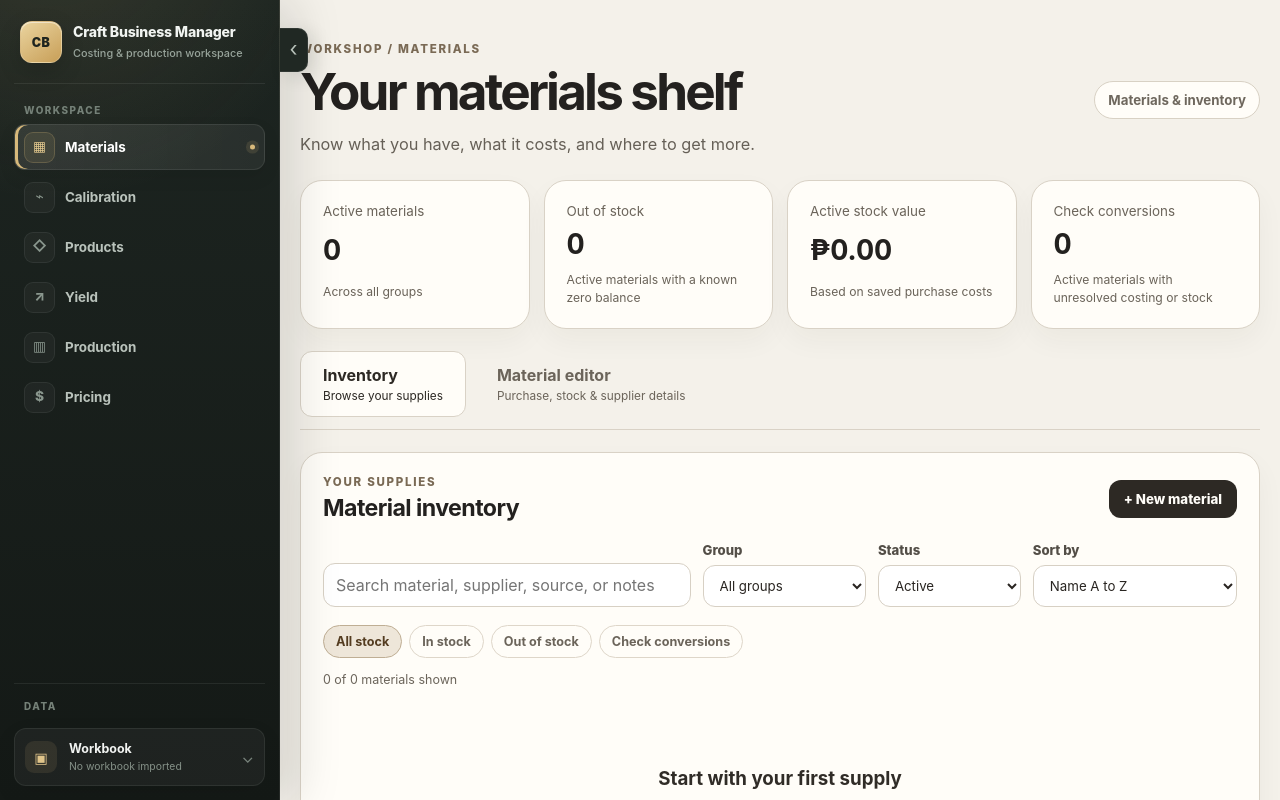
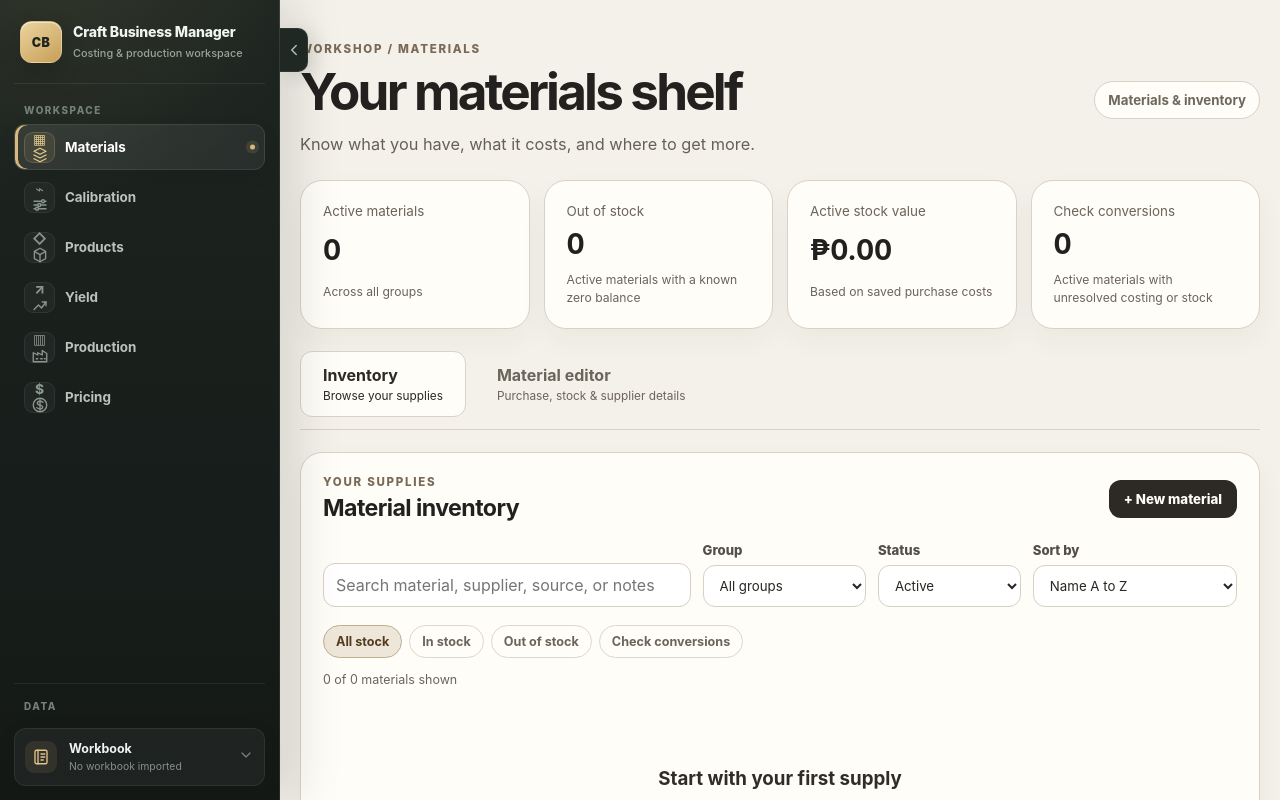
Before and after one commit to nhardbalansag/craft-business-manager, a React (Vite) app: page / in a window 1280 px wide. Shown: the top 800 px of the page. Built offline with nearby package versions, Linux system fonts and the light colour scheme.

Commit message:
Replace application shell glyphs with shared icons

```diff
--- a/src/App.tsx
+++ b/src/App.tsx
@@ -27,19 +27,20 @@ import { PricingPage } from './ui/pricing/PricingPage';
 import { ProductsWorkspacePage } from './ui/products/ProductsWorkspacePage';
 import { ProductionPage } from './ui/production/ProductionPage';
 import { YieldPage } from './ui/yield/YieldPage';
+import { AppIcon, type AppIconName } from './ui/icons/AppIcon';
 
 type AppSection = 'materials' | 'calibration' | 'products' | 'yield' | 'production' | 'pricing';
 export type PersistenceUiClock = () => Date;
 
 const SIDEBAR_VISIBILITY_STORAGE_KEY = 'craft-business-manager.sidebar-visible';
 
-const APP_SECTIONS: readonly { id: AppSection; label: string }[] = [
-  { id: 'materials', label: 'Materials' },
-  { id: 'calibration', label: 'Calibration' },
-  { id: 'products', label: 'Products' },
-  { id: 'yield', label: 'Yield' },
-  { id: 'production', label: 'Production' },
-  { id: 'pricing', label: 'Pricing' },
+const APP_SECTIONS: readonly { id: AppSection; label: string; icon: AppIconName }[] = [
+  { id: 'materials', label: 'Materials', icon: 'materials' },
+  { id: 'calibration', label: 'Calibration', icon: 'calibration' },
+  { id: 'products', label: 'Products', icon: 'products' },
+  { id: 'yield', label: 'Yield', icon: 'yield' },
+  { id: 'production', label: 'Production', icon: 'production' },
+  { id: 'pricing', label: 'Pricing', icon: 'pricing' },
 ];
 
 export interface AppProps {
@@ -166,7 +167,7 @@ export default function App({
         aria-controls="app-navigation-drawer"
         onClick={toggleSidebarVisibility}
       >
-        <span aria-hidden="true">{sidebarVisible ? '‹' : '›'}</span>
+        <AppIcon name={sidebarVisible ? 'chevron-left' : 'chevron-right'} size={18} />
       </button>
 
       <button
@@ -177,7 +178,7 @@ export default function App({
         aria-controls="app-navigation-drawer"
         onClick={() => setDrawerOpen((current) => !current)}
       >
-        <span aria-hidden="true">{drawerOpen ? '×' : '☰'}</span>
+        <AppIcon name={drawerOpen ? 'close' : 'menu'} size={18} />
         <strong>{drawerOpen ? 'Close' : 'Menu'}</strong>
       </button>
 
@@ -196,7 +197,7 @@ export default function App({
             aria-label="Close navigation menu"
             onClick={() => setDrawerOpen(false)}
           >
-            ×
+            <AppIcon name="close" size={18} />
           </button>
         </div>
 
@@ -210,7 +211,7 @@ export default function App({
               aria-current={section === item.id ? 'page' : undefined}
               onClick={() => selectSection(item.id)}
             >
-              <span className={`app-nav-icon app-nav-icon-${item.id}`} aria-hidden="true" />
+              <span className={`app-nav-icon app-nav-icon-${item.id}`} aria-hidden="true"><AppIcon name={item.icon} size={18} /></span>
               {item.label}
             </button>
           ))}
@@ -227,12 +228,12 @@ export default function App({
               aria-controls="workbook-tools-dialog"
               onClick={toggleWorkbookTools}
             >
-              <span className="workbook-tools-icon" aria-hidden="true">▣</span>
+              <span className="workbook-tools-icon" aria-hidden="true"><AppIcon name="workbook" size={18} /></span>
               <span className="workbook-tools-trigger-copy">
                 <strong>Workbook</strong>
                 <small title={workbookIdentityLabel}>{workbookIdentityLabel}</small>
               </span>
-              <span className="workbook-tools-chevron" aria-hidden="true">⌄</span>
+              <span className="workbook-tools-chevron" aria-hidden="true"><AppIcon name="chevron-down" size={16} /></span>
             </summary>
           </details>
         </div>
```
